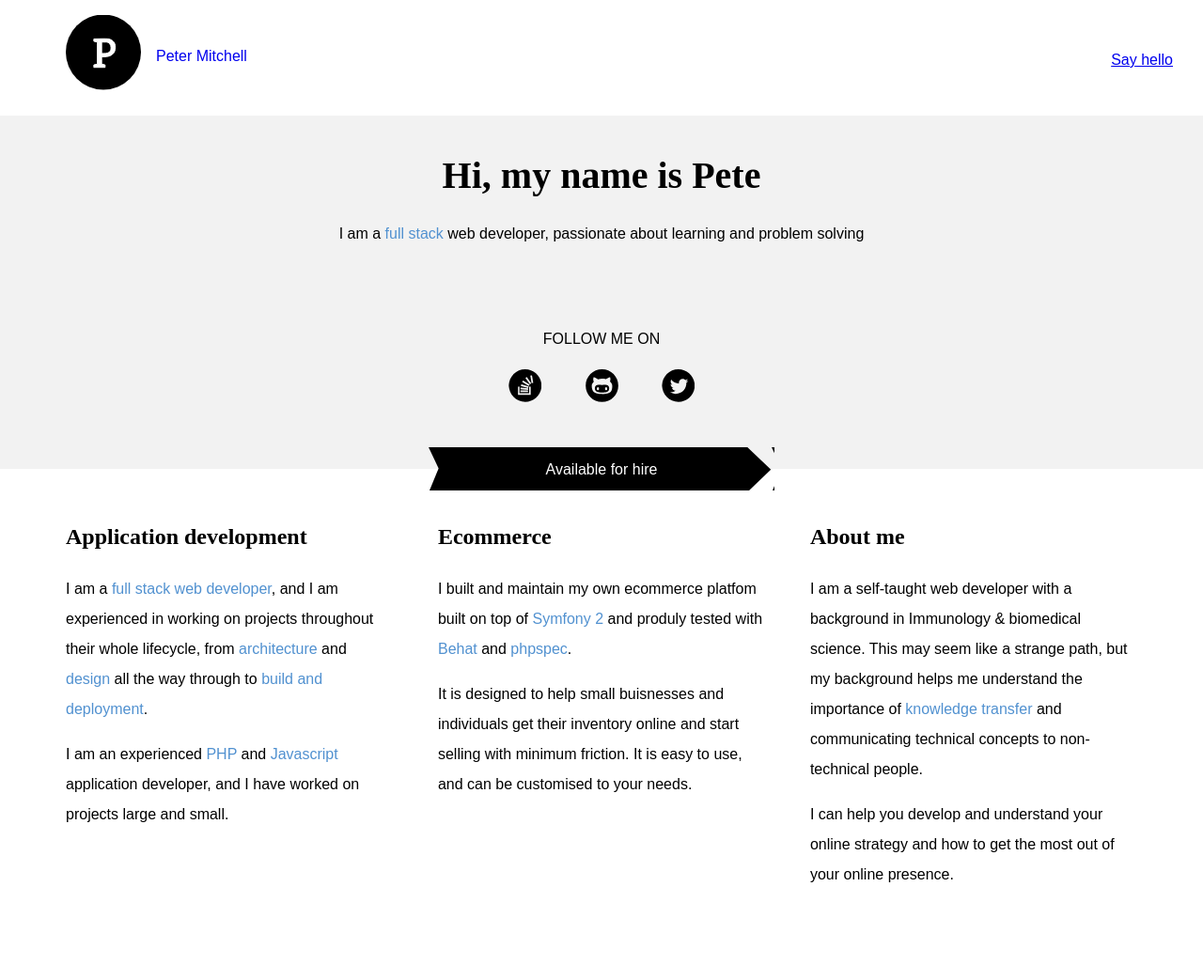
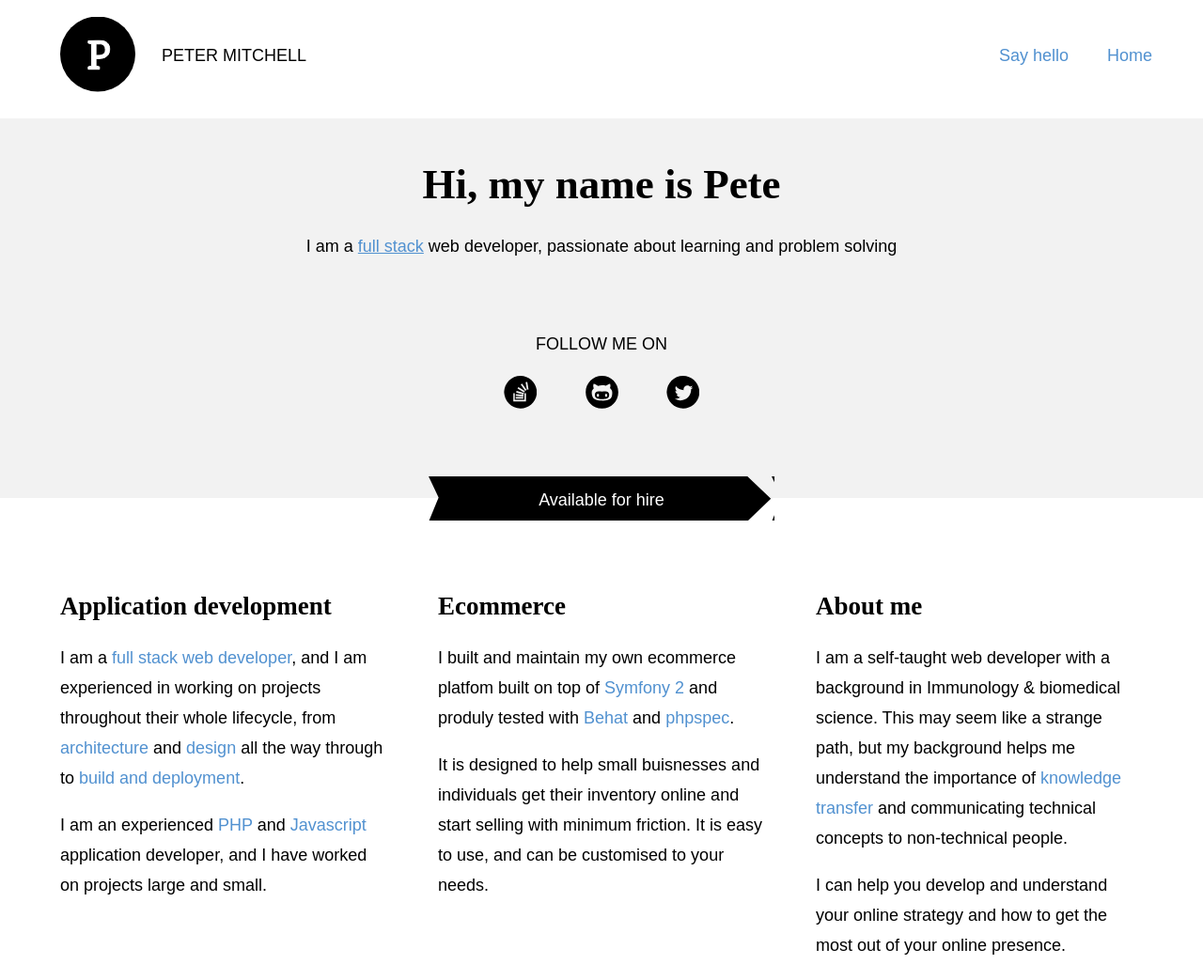
Before and after one commit to peterjmit/peterjmit.com, a website: page index.html in a window 1280 px wide. Shown: the whole page at 94% size. Before the commit the page ends 1019 px from the top, so only its background shows below. Drawn offline with Linux system fonts and the light colour scheme.

Commit message:
Some spacing tweaks in hero unit

```diff
--- a/index.html
+++ b/index.html
@@ -42,6 +42,9 @@
         <span>
           <a href="mailto:peterjmit@gmail.com">Say hello</a>
         </span>
+        <span>
+          <a href="/index.html">Home</a>
+        </span>
       </nav>
     </div>
   </header>
@@ -51,16 +54,16 @@
       <div class="block">
         <h1>Hi, my name is Pete</h1>
         <p>
-          I am a <em>full stack</em> web developer, passionate about learning
+          I am a <a href="/BATNER">full stack</a> web developer, passionate about learning
           and problem solving
         </p>
 
         <div class="social">
           <p>Follow me on</p>
           <ul class="social-icons">
-            <li class="stackoverflow">Stackoverflow</li>
-            <li class="github">Github</li>
-            <li class="twitter">Twitter</li>
+            <li title="See my answers on Stackoverflow" class="stackoverflow">Stackoverflow</li>
+            <li title="Take a look at my Github projects" class="github">Github</li>
+            <li title="Follow me on Twitter" class="twitter">Twitter</li>
           </ul>
         </div>
 
--- a/sass/_icons.scss
+++ b/sass/_icons.scss
@@ -2,8 +2,8 @@
   color: #fff;
   padding-top: 0.5em;
   text-align: center;
-  width: 23em;
-  height: 2.35em;
+  width: 368px;
+  height: 38px;
   display: block;
   background-image: image-url('arrow.svg');
 }
--- a/sass/_layout.scss
+++ b/sass/_layout.scss
@@ -12,7 +12,7 @@ body {
 }
 
 .content {
-  padding: 5em 0;
+  padding: 7em 0;
 }
 
 .units {
@@ -35,10 +35,8 @@ body {
 
 #nav {
   position: absolute;
-  // width: 100%;
   right: 2em;
-  top: 3em;
-  // left: 0;
+  top: 2.4em;
 }
 
 #logo {
@@ -47,7 +45,7 @@ body {
     position: absolute;
     width: 200px;
     // display: block;
-    padding-top: 1.75em;
+    padding-top: 1.4em;
     left: 6em;
     // top: 0.5em;
   }
--- a/sass/_typography.scss
+++ b/sass/_typography.scss
@@ -1,6 +1,6 @@
 @import "compass/typography/vertical_rhythm";
 
-$base-font-size: 16px;
+$base-font-size: 18px;
 $base-line-height: 32px;
 $default-rhythm-border-style: solid;
 $relative-font-sizing: true;
@@ -22,7 +22,7 @@ h1, .h1 {
 }
 
 h2, .h2 {
-    margin: 0 auto rhythm(1, 32px);
+    margin: 0 auto rhythm(1, 38px);
 }
 
 h3, .h3 {
@@ -40,3 +40,30 @@ h5, .h5 {
 h6, .h6 {
     margin: 0 auto rhythm(1, 12px);
 }
+
+a:link {
+  color: $emphasis-primary-colour;
+}
+
+a:hover {
+  color: $emphasis-secondary-colour;
+}
+
+a:visited {
+  color: darken($emphasis-primary-colour, 30%)
+}
+
+a:focus,
+a:active {
+  color: darken($emphasis-secondary-colour, 10%);
+}
+
+#logo {
+  color: $black;
+  text-transform: uppercase;
+}
+
+nav a {
+  text-decoration: none;
+  padding: 0 1em;
+}
--- a/sass/_variables.scss
+++ b/sass/_variables.scss
@@ -3,6 +3,7 @@ $background-colour: #f2f2f2;
 $font-color: #333333;
 $emphasis-secondary-colour: #d97c34;
 $emphasis-primary-colour: #5191d0;
+$black: #000;
 
 // Fonts
 $font-body: 'Varela Round', sans-serif;
--- a/sass/screen.scss
+++ b/sass/screen.scss
@@ -27,12 +27,12 @@
 
 .hero .hire {
   margin: 0 auto;
-  margin-bottom: -4.45em;
+  margin-bottom: -4.35em;
 }
 
 .hero .social {
   width: 23em;
-  padding: 3em 0;
+  padding: 2em 0 4em 0;
   margin: 0 auto;
   text-transform:uppercase;
   li {
```
Also changed, not shown: css/screen.css.
